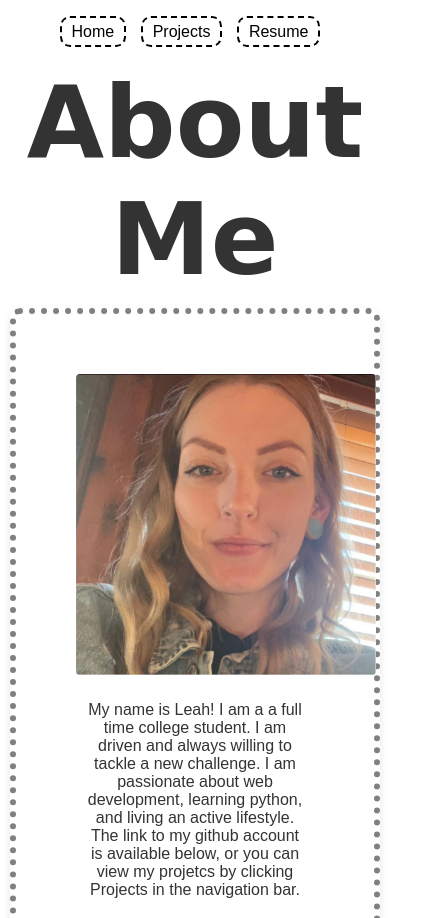
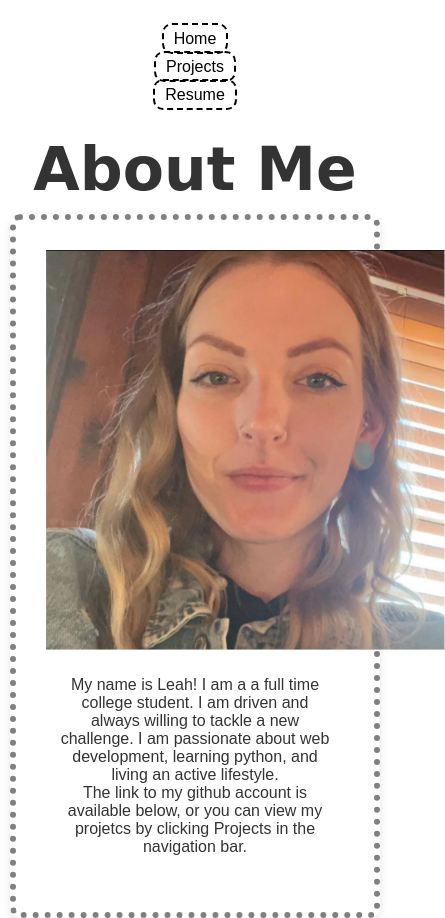
Before and after one commit to lmattingly6/Website, a plain HTML site: page index.html in a window 390 px wide. Shown: the top 918 px of the page, 445 px wide, since content can reach past the window. Drawn offline with Linux system fonts and the light colour scheme.

Commit message:
made changes to styles.css

```diff
--- a/styles.css
+++ b/styles.css
@@ -180,12 +180,13 @@ nav ul {
 .image-container {
     max-width: auto;
     margin: auto;
+    align-items: center;
+    margin:auto;
 }
-
 .image-container img {
-    width: 300px;
-    border-radius: 4px;
- }
+    width: auto;
+    height:500px;
+}
 
 
  /* Define scrollbar styles */
@@ -210,8 +211,9 @@ nav ul {
 
 ::-webkit-scrollbar-thumb:hover {
     background-color: #555;
+}
     /* color of the thumb on hover */
-    @media only screen and (max-width: 600px) {
+    @media  (max-width: 780px) {
         h1 {
             font-size: 60px; /* Adjust font size for smaller screens */
         }
@@ -226,7 +228,7 @@ nav ul {
 
         nav li {
             display: block; /* Convert list items to block for stacking on smaller screens */
-            margin: 10px 0; /* Add some spacing between list items */
+            margin: 10px; /* Add some spacing between list items */
         }
 
         .project-card {
@@ -234,7 +236,7 @@ nav ul {
         }
 
         .about-me {
-            padding: 20px; /* Adjust padding for smaller screens */
+            padding: 30px; /* Adjust padding for smaller screens */
         }
 
         .resume-container {
@@ -244,3 +246,7 @@ nav ul {
         .resume-download a {
             padding: 8px 15px; /* Adjust padding for smaller screens */
         }
+        .image-container img {
+            height: 400px;
+         }
+    }
```
